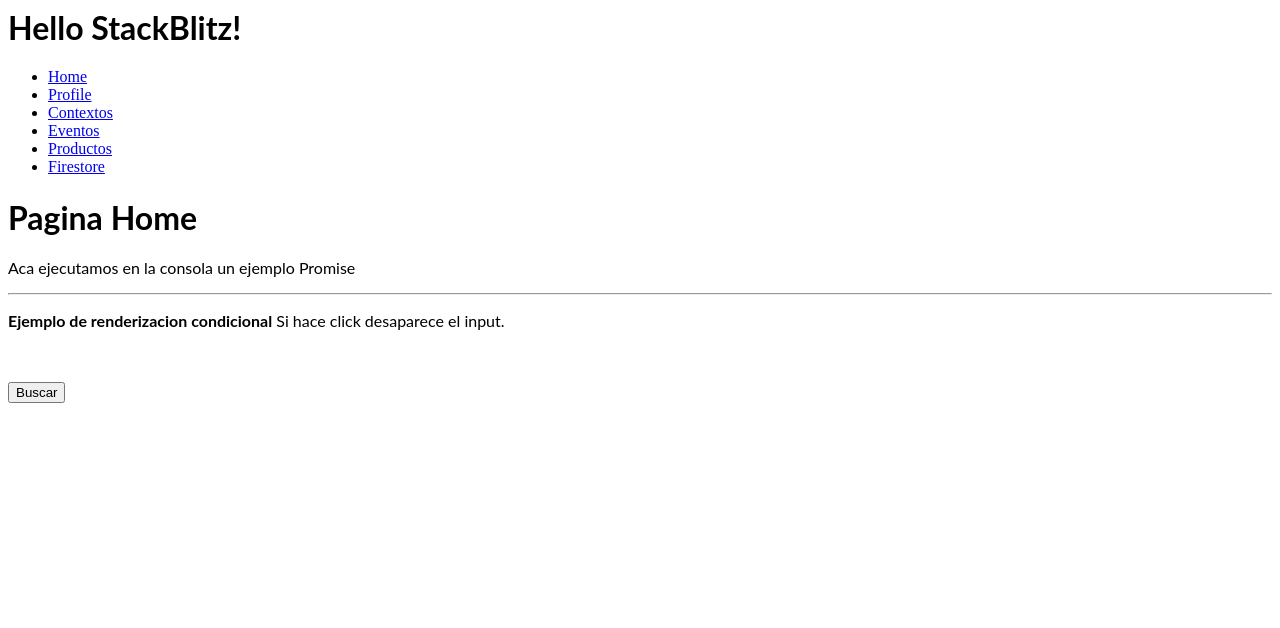
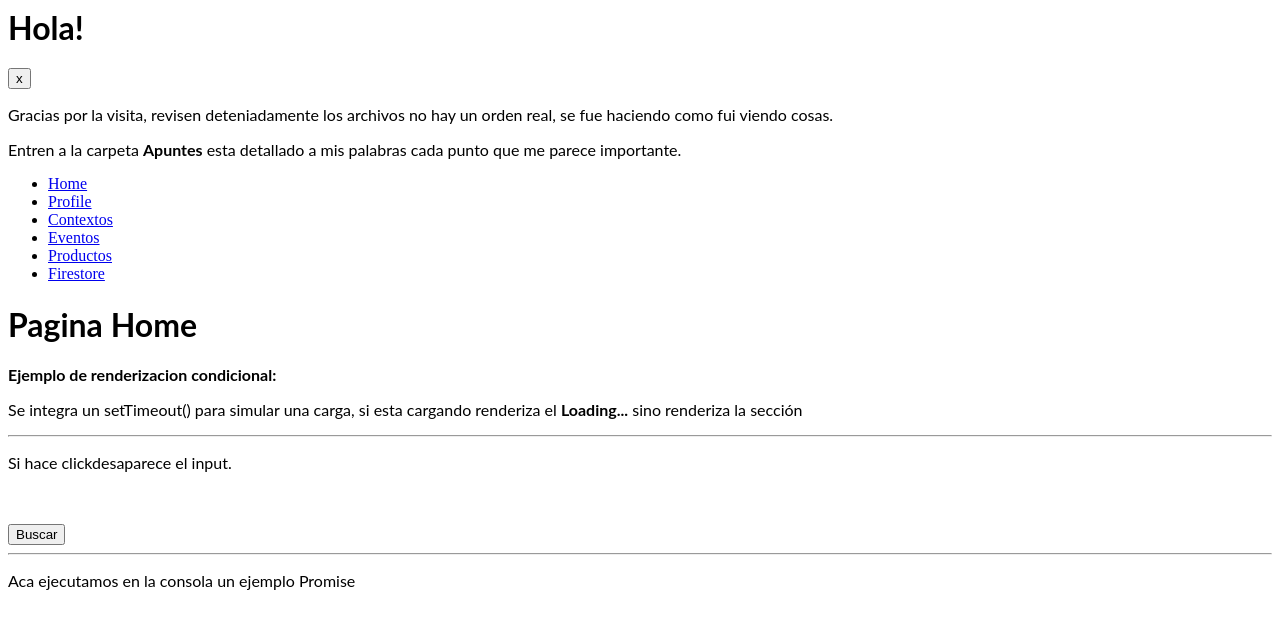
Before and after one commit to neltin/Apuntes-React, a React (Create React App) app: page / in a window 1280 px wide. Shown: the top 628 px of the page. Built offline with nearby package versions, Linux system fonts and the light colour scheme.

Commit message:
2 files modified

```diff
--- a/App.tsx
+++ b/App.tsx
@@ -1,4 +1,4 @@
-import * as React from 'react';
+import React, { useState } from 'react';
 import { BrowserRouter, Routes, Route } from 'react-router-dom';
 import NavBar from './components/NavBar';
 
@@ -12,10 +12,41 @@ import ProductoId from './pages/ProductoId';
 import './style.css';
 
 export default function App() {
+  const [nota, setNota] = useState(true);
+
   return (
     <div>
-      <h1>Hello StackBlitz!</h1>
-
+      <h1>Hola!</h1>
+      {nota ? (
+        <div>
+          <button
+            onClick={function () {
+              setNota(!nota);
+            }}
+          >
+            x
+          </button>
+          <p>
+            Gracias por la visita, revisen deteniadamente los archivos no hay un
+            orden real, se fue haciendo como fui viendo cosas.
+          </p>
+          <p>
+            Entren a la carpeta <strong>Apuntes</strong> esta detallado a mis
+            palabras cada punto que me parece importante.
+          </p>
+        </div>
+      ) : (
+        <p>
+          Visitame en{' '}
+          <a href="https://github.com/" target="_blank">
+            GitHub
+          </a>{' '}
+          o{' '}
+          <a href="https://www.linkedin.com" target="_blank">
+            LinkedIn
+          </a>
+        </p>
+      )}
       <BrowserRouter>
         <NavBar />
         <Routes>
--- a/pages/Home.jsx
+++ b/pages/Home.jsx
@@ -22,19 +22,24 @@ export default function Home() {
   return (
     <div>
       <h1>Pagina Home</h1>
-      <p>Aca ejecutamos en la consola un ejemplo Promise</p>
-      <Promises />
+      <p>
+        <strong>Ejemplo de renderizacion condicional:</strong>{' '}
+      </p>
+      <p>
+        Se integra un setTimeout() para simular una carga, si esta cargando
+        renderiza el <strong>Loading...</strong> sino renderiza la sección
+      </p>
       <hr />
-      <p>
-        <strong>Ejemplo de renderizacion condicional</strong> Si hace click
-        desaparece el input.
-      </p>
+      <p>Si hace clickdesaparece el input.</p>
       {buscar ? <input type="text" /> : ''}
       <br />
       <br />
       <button onClick={() => setBuscar(!buscar)}>
         {buscar ? 'Ocultar input' : 'Buscar'}
       </button>
+      <hr />
+      <p>Aca ejecutamos en la consola un ejemplo Promise</p>
+      <Promises />
     </div>
   );
 }
```
